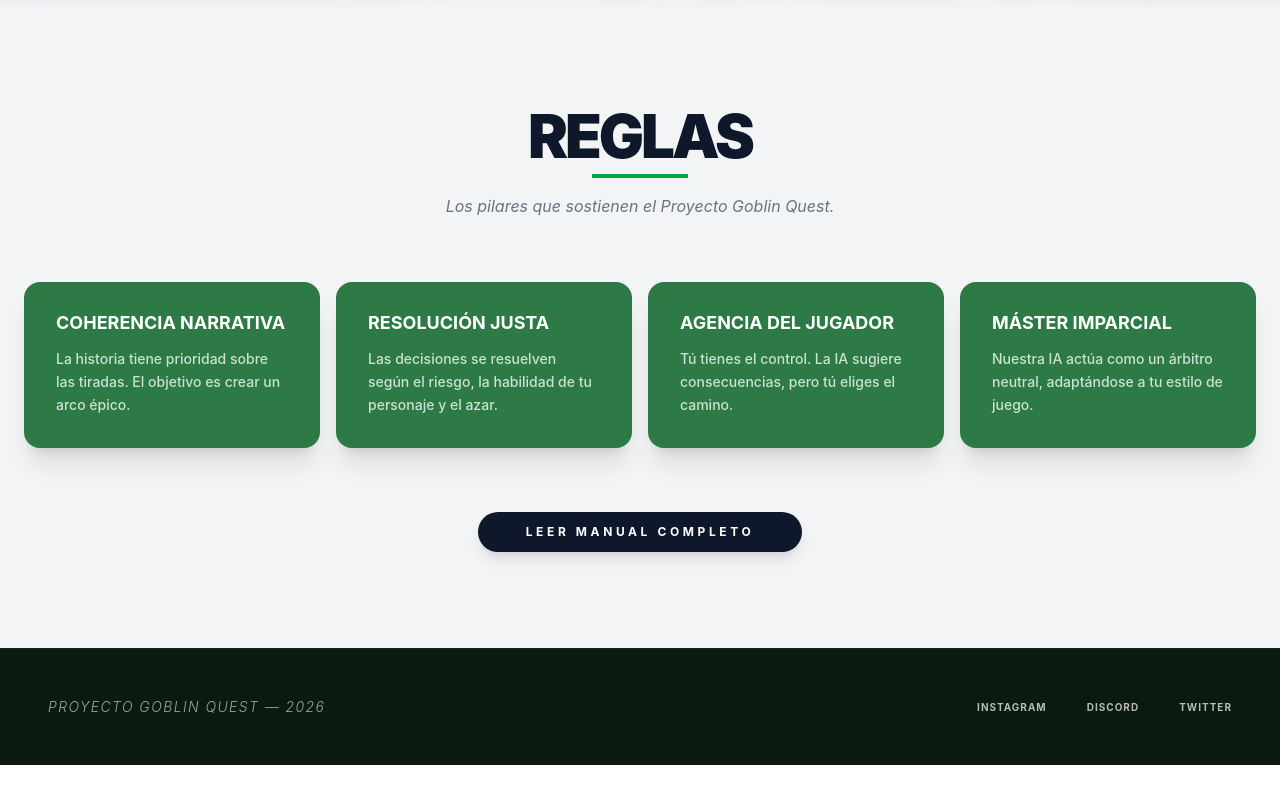
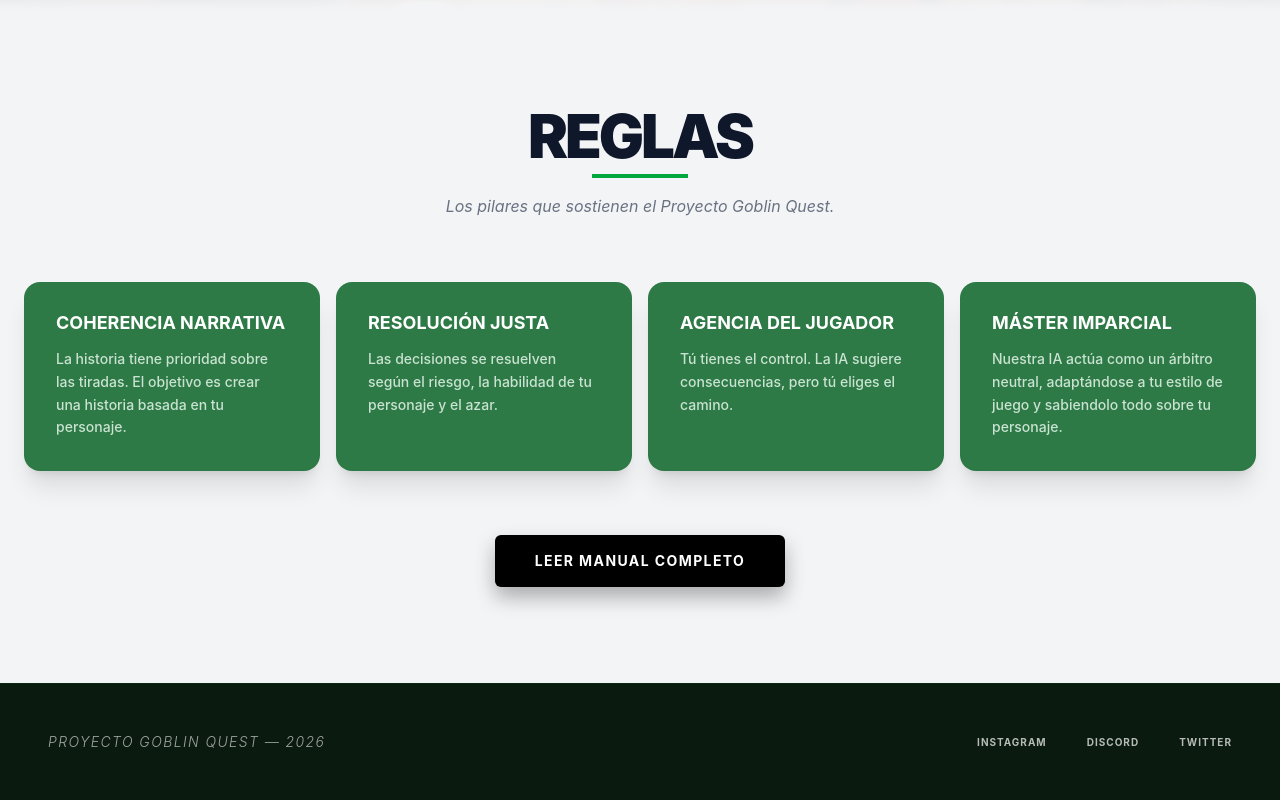
Before and after one commit to Daniel121826/GoblinQuest, a React (Vite) app: page / in a window 1280 px wide. Shown: the part 623-1423 px from the top of the page. Before the commit the page ends 1388 px from the top, so only its background shows below. Built offline with nearby package versions, Linux system fonts and the light colour scheme; no server answers.

Commit message:
mejora visual

```diff
--- a/src/views/CreateCharacter.tsx
+++ b/src/views/CreateCharacter.tsx
@@ -372,7 +372,7 @@ const CreateCharacter: React.FC = () => {
                     <div className="p-10 bg-gray-50 border-t border-gray-100 flex justify-end">
                         <button
                             onClick={handleSave}
-                            className="bg-[black] hover:bg-black/40 text-white px-10 py-4 rounded-md transition-all transform hover:scale-105 shadow-[0_10px_20px_rgba(0,0,0,0.3)] font-bold uppercase tracking-widest text-sm font-sans"
+                            className="bg-[black] hover:bg-black/85 text-white px-10 py-4 rounded-md transition-all transform hover:scale-105 shadow-[0_10px_20px_rgba(0,0,0,0.3)] font-bold uppercase tracking-widest text-sm font-sans"
                         >
                             {id ? 'Actualizar Personaje' : 'Guardar Personaje'}
                         </button>
--- a/src/views/Home.tsx
+++ b/src/views/Home.tsx
@@ -19,10 +19,10 @@ const Home: React.FC = () => {
     const [showLoginFromHero, setShowLoginFromHero] = useState(false);
 
     const rules: Rule[] = [
-        { title: "COHERENCIA NARRATIVA", desc: "La historia tiene prioridad sobre las tiradas. El objetivo es crear un arco épico." },
+        { title: "COHERENCIA NARRATIVA", desc: "La historia tiene prioridad sobre las tiradas. El objetivo es crear una historia basada en tu personaje." },
         { title: "RESOLUCIÓN JUSTA", desc: "Las decisiones se resuelven según el riesgo, la habilidad de tu personaje y el azar." },
         { title: "AGENCIA DEL JUGADOR", desc: "Tú tienes el control. La IA sugiere consecuencias, pero tú eliges el camino." },
-        { title: "MÁSTER IMPARCIAL", desc: "Nuestra IA actúa como un árbitro neutral, adaptándose a tu estilo de juego." }
+        { title: "MÁSTER IMPARCIAL", desc: "Nuestra IA actúa como un árbitro neutral, adaptándose a tu estilo de juego y sabiendolo todo sobre tu personaje." }
     ];
 
     const handleStartAdventure = () => {
@@ -80,7 +80,7 @@ const Home: React.FC = () => {
 
                 <div className="grid grid-cols-1 sm:grid-cols-2 lg:grid-cols-4 gap-4">
                     {rules.map((rule, index) => (
-                        <div key={index} className="bg-[#2d7a46] p-8 rounded-2xl shadow-xl hover:bg-[#358a52] transition-colors group">
+                        <div key={index} className="bg-[#2d7a46] p-8 rounded-2xl shadow-xl">
                             <h3 className="text-white font-bold text-lg mb-4 leading-none group-hover:text-green-200 transition-colors">
                                 {rule.title}
                             </h3>
@@ -92,9 +92,15 @@ const Home: React.FC = () => {
                 </div>
 
                 <div className="flex justify-center mt-16">
-                    <button className="bg-slate-900 text-white px-12 py-3 rounded-full hover:bg-black transition-all font-bold text-xs uppercase tracking-[0.3em] shadow-lg">
-                        Leer Manual Completo
-                    </button>
+                    <a
+                        href="https://codexarcana.org/wp-content/uploads/2020/02/reglas-b%C3%A1sicas-DD-5%C2%AA-0.7.pdf"
+                        target="_blank"
+                        rel="noopener noreferrer"
+                    >
+                        <button className="bg-[black] hover:bg-black/85 text-white px-10 py-4 rounded-md transition-all transform hover:scale-105 shadow-[0_10px_20px_rgba(0,0,0,0.3)] font-bold uppercase tracking-widest text-sm font-sans">
+                            Leer Manual Completo
+                        </button>
+                    </a>
                 </div>
             </section>
 
```
